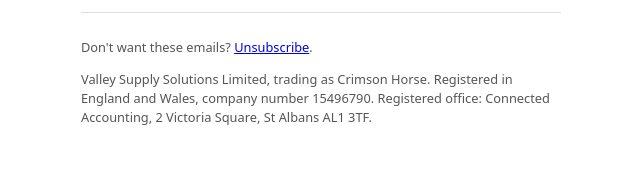
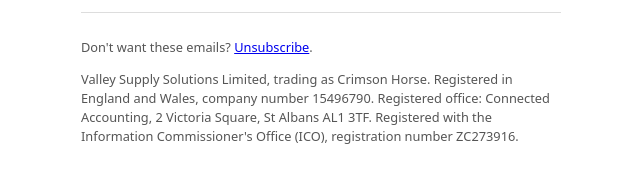
Before and after one commit to fentyfenton/clipper-test, a plain HTML site: page index.html in a window 1280 px wide. Shown: the part 1056-1228 px from the top of the page, without its empty margins (319-959 px from the left). Drawn offline with Linux system fonts and the light colour scheme.

Commit message:
Add ICO registration line to footer

```diff
--- a/index.html
+++ b/index.html
@@ -3,4 +3,4 @@
 <body><main><h1>Crimson Horse – Clipper test</h1><p>Tap the video to play. Captions are on.</p>
 <video controls playsinline preload="metadata" poster="frame1.png"><source src="clip.mp4" type="video/mp4"><track kind="captions" src="captions.vtt" srclang="en" label="English" default>Your browser can't play this video.</video>
 <p>This is a placeholder test clip. No personal data is collected on this page.</p>
-<footer><p>Don't want these emails? <a href="mailto:crimsonhorse@mail.grokbot.com?subject=Unsubscribe">Unsubscribe</a>.</p><p>Valley Supply Solutions Limited, trading as Crimson Horse. Registered in England and Wales, company number 15496790. Registered office: Connected Accounting, 2 Victoria Square, St Albans AL1 3TF.</p></footer></main></body></html>
+<footer><p>Don't want these emails? <a href="mailto:crimsonhorse@mail.grokbot.com?subject=Unsubscribe">Unsubscribe</a>.</p><p>Valley Supply Solutions Limited, trading as Crimson Horse. Registered in England and Wales, company number 15496790. Registered office: Connected Accounting, 2 Victoria Square, St Albans AL1 3TF. Registered with the Information Commissioner's Office (ICO), registration number ZC273916.</p></footer></main></body></html>
```
